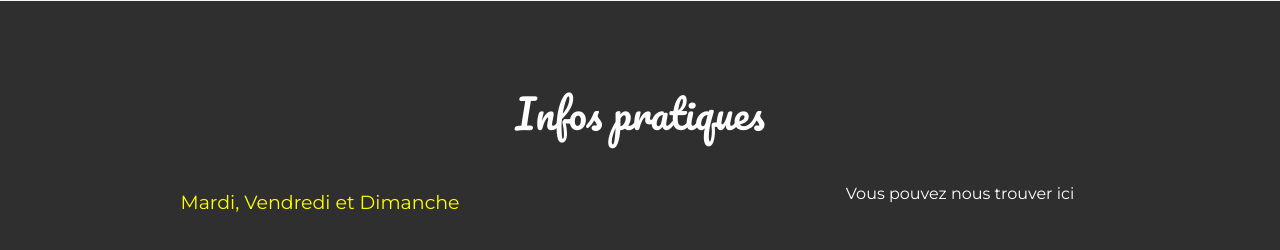
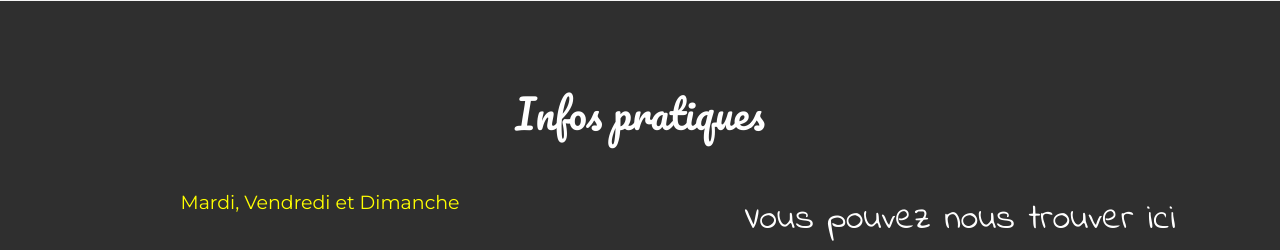
Before and after one commit to jbh225/projetcatalunapizz, a PHP site: page /projetcatalunapizz.html in a window 1280 px wide. Shown: the part 1866-2116 px from the top of the page. Run offline with PHP 8.4, Linux system fonts and the light colour scheme; some libraries are stand-ins or nearby versions; some web fonts are replaced.

Commit message:
version 3.0

```diff
--- a/projetcatalunapizz.css
+++ b/projetcatalunapizz.css
@@ -5,12 +5,16 @@
     color: #f5f6f7;
 }
 
-  p {font-size: 16px;}
+p {
+    font-size: 16px;
+}
 
   .margin {
     margin-bottom: 45px;
 }
-
+h1 {
+    font-family: 'Indie Flower', cursive;
+}
     #titreheader{
     font-size: 80px;
     color: #DC0000;
@@ -27,7 +31,7 @@
     font-weight: 600;
     margin-bottom: 30px;
 }
-    h3{
+h3 {
      font-family: 'Pacifico', cursive;
      font-size: 40px;
 }
@@ -105,7 +109,6 @@
     margin-bottom: 0;
     font-size: 12px;
     letter-spacing: 5px;
-
 }
 
 .navbar-nav  li a:hover {
@@ -120,24 +123,30 @@
 .navbar-default .navbar-nav > li > a {
     color: #ffffff;
 }
+
 .navbar .navbar-nav {
   display: inline-block;
   float: none;
   vertical-align: top;
 }
+
 .navbar-brand {
     padding-bottom: 5px !important;
 }
+
 .carousel-control.right, .carousel-control.left {
       background-image: none;
       color: #FAC830;
 }
+
 .carousel-indicators li {
       border-color: #FAC830;
 }
+
 .carousel-indicators li.active {
       background-color: #FAC830;
  }
+
 .item h4 {
       font-size: 19px;
       line-height: 1.375em;
@@ -145,18 +154,22 @@
       font-style: italic;
       margin: 70px 0;
 }
+
 .item span {
       font-style: normal;
 }
+
 .bg-12 {
     background-color: white;
     height: 200px;
     color: black;
     font-size: ;
 }
+
 .p12 {
     padding-top: 30px;
 }
+
 .carousel-inner {
     padding-bottom: 100px;
 }
@@ -172,6 +185,7 @@
 .titrej {
         color: yellow;
 }
+
 .titress {
       color: yellow;
 }
@@ -185,15 +199,9 @@
     -o-background-size: cover;
     background-size: cover;
     color: #D50000;
-
     height: 400px;
     font-family: 'Pacifico', cursive;
-
     height: 500px;
-
-
-
-
 }
 
 .picp{
@@ -201,7 +209,6 @@
     font-weight: normal;
     color: #FAC830;
     font-family: 'Pacifico', cursive;
-
     margin-left: 600px;
     margin-right: 600px;
     font-size: 40px;
@@ -212,6 +219,7 @@
 .navbar-brand {
   padding: 0px;
 }
+
 .navbar-brand>img {
   height: 150%;
   padding: 30px;
@@ -220,16 +228,10 @@
   width: ;
 }
 
-
 .avis{
   color:#FAC830;
   font-family: 'Pacifico', cursive;
-
-
 }
-
-
-
 
 .droits{
   color: yellow;
@@ -257,19 +259,18 @@
 
 .modal-header, .modal-body {
       padding: 40px 50px;
-
 }
 
 .ombre {
 
   border: 5px solid #fff;
   box-shadow: 1px 1px 12px grey;
-
 }
 
 #map_container{
   position: relative;
 }
+
 #map{
   height: 700px;
   overflow: hidden;
@@ -277,3 +278,9 @@
   padding-top: 30px;
   position: relative;
 }
+
+@media screen and (max-width:992px) {/*show mobile menu for mobile devices*/
+                .logonav{
+                    display:none !important;
+                }
+}
--- a/projetcatalunapizz.html
+++ b/projetcatalunapizz.html
@@ -14,6 +14,7 @@
   <link href="https://fonts.googleapis.com/css?family=Pacifico" rel="stylesheet">
   <link href="https://fonts.googleapis.com/css?family=Ranga" rel="stylesheet">
   <link rel="icon" type="image/png" href="toromini.png" />
+  <link href="https://fonts.googleapis.com/css?family=Indie+Flower" rel="stylesheet">
   <script src="jsgooglemap.js" type="text/javascript"></script>
 </head>
 <body>
@@ -28,7 +29,7 @@
         	<span class="icon-bar"></span>
       		</button>
 		<!--- icone -->
-      		<a class="navbar-brand" href="#headeri"><img src="toromini.png" alt="Dispute Bills"></a>
+      		<a class="navbar-brand" href="#headeri"><img class="logonav" src="toromini.png" alt="Dispute Bills"></a>
         <!---->
     	</div>
     	<div class="collapse navbar-collapse" id="myNavbar">
@@ -73,7 +74,7 @@
 		</div>
 
 		<div class= "col-md-6">
-			<p>Vous pouvez nous trouver ici</p> <br>
+			<h1>Vous pouvez nous trouver ici</h1>
 			<div id="map_container">
 				<div id="map">
 					<iframe class="google-maps" src="https://www.google.com/maps/d/embed?mid=1Oif-2Qx2QIQD7sU3SocSYlXp_Ys" width="640" height="480"></iframe>
@@ -397,7 +398,7 @@
 <footer class="container-fluid bg-4 text-center">
 	<h2 class ="slogan">Des produits de qualité pour des pizzas à tomber</h2>
 	<a href="https://www.facebook.com/catalunapizz/" = target="_blank"><img src="fb.png" alt="facebook"></a>
-	<a href="https://twitter.com/CatalunaPizz" = target="_blank"><img src="twitter.png" alt="Twuitter" />
+	<a href="https://twitter.com/CatalunaPizz" = target="_blank"><img src="twitter.png" alt="Twitter" />
 	</a>
 	<h3>06 51 75 79 20</h3> <br />
 	<h3 class="droits">Cataluña Pizz' - Tous droits réservés - 2017</h3><br>
```
Lines whose indentation alone changed are shown as unchanged.
